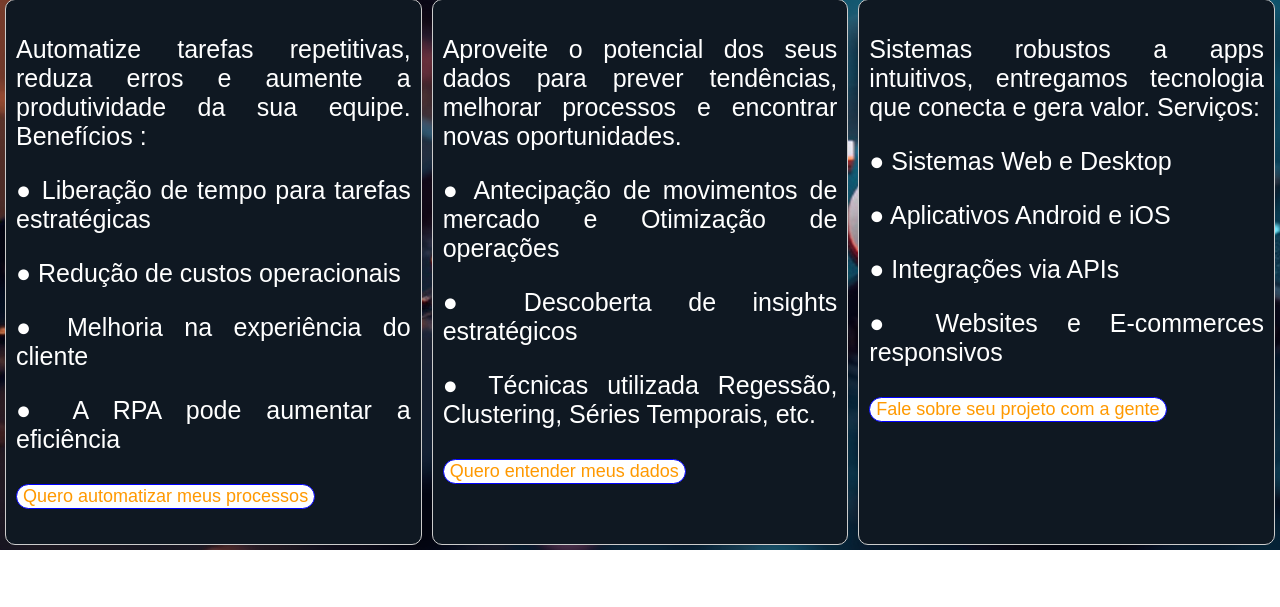
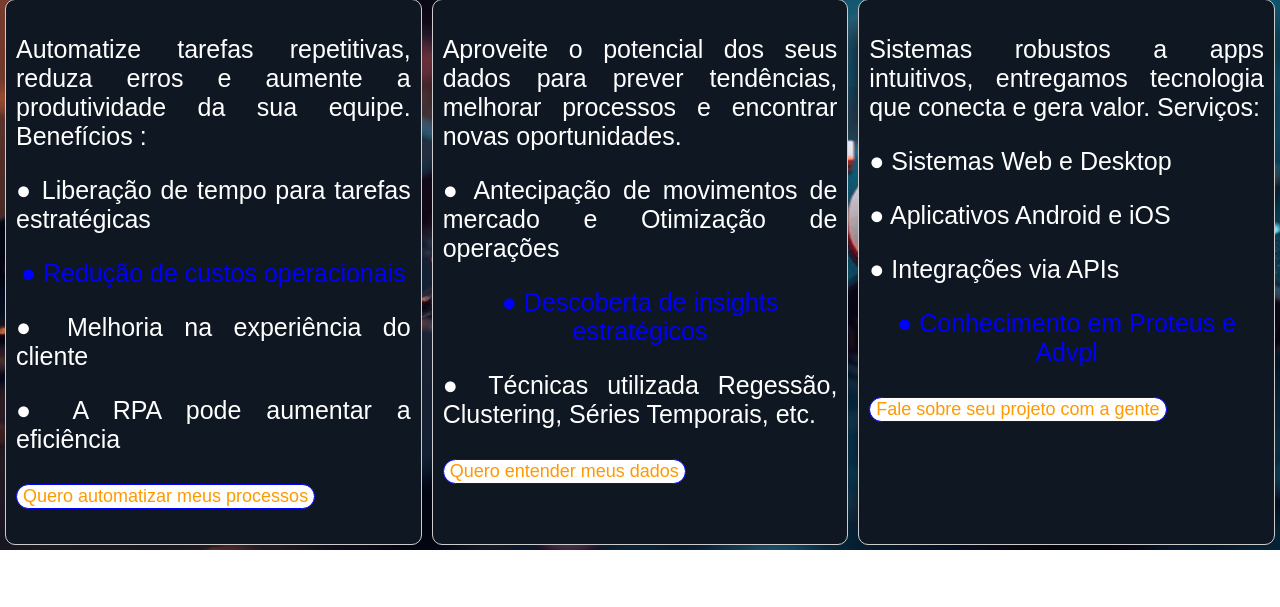
Before and after one commit to paredesandre/joao, a Flask app: page /automacao in a window 1280 px wide. Shown: the part 122-729 px from the top of the page. Run offline with Flask 3, Linux system fonts and the light colour scheme.

Commit message:
atualizacao pagina

```diff
--- a/dev/templates/automacao.html
+++ b/dev/templates/automacao.html
@@ -43,7 +43,7 @@
     <p>Automatize tarefas repetitivas, reduza erros e aumente a produtividade da sua equipe.
     Benefícios : </p>
     <p>●	Liberação de tempo para tarefas estratégicas </p>
-    <p>●	Redução de custos operacionais </p>
+    <p class="p">● Redução de custos operacionais </p>
     <p>●	Melhoria na experiência do cliente </p>
     <p>●	A RPA pode aumentar a eficiência  </p>
     <p><a href="{{ url_for('automacao') }}"><button class="botao">Quero automatizar meus processos </button></a></p>
@@ -54,7 +54,7 @@
     <p> Aproveite o potencial dos seus dados para prever tendências,
       melhorar processos e encontrar novas oportunidades.  </p>
     <p>●	Antecipação de movimentos de mercado e Otimização de operações   </p>
-    <p>●	Descoberta de insights estratégicos </p>
+    <p class="p">●	Descoberta de insights estratégicos </p>
     <p>●  Técnicas utilizada Regessão, Clustering, Séries Temporais, etc. </p>
 
     <p><a href="{{ url_for('automacao') }}"><button class="botao">Quero entender meus dados  </button></a></p>
@@ -67,7 +67,7 @@
     <p>●	Sistemas Web e Desktop </p>
     <p>●  Aplicativos Android e iOS </p>
     <p>●  Integrações via APIs </p>
-    <p>● 	Websites e E-commerces responsivos </p>
+    <p class="p">● Conhecimento em Proteus e Advpl </p>
     <p><a href="{{ url_for('automacao') }}"><button class="botao">Fale sobre seu projeto com a gente  </button></a></p>
 
   </div>
```
Also changed, not shown: readme.md, requeriments.txt (renamed from requirements.txt).
